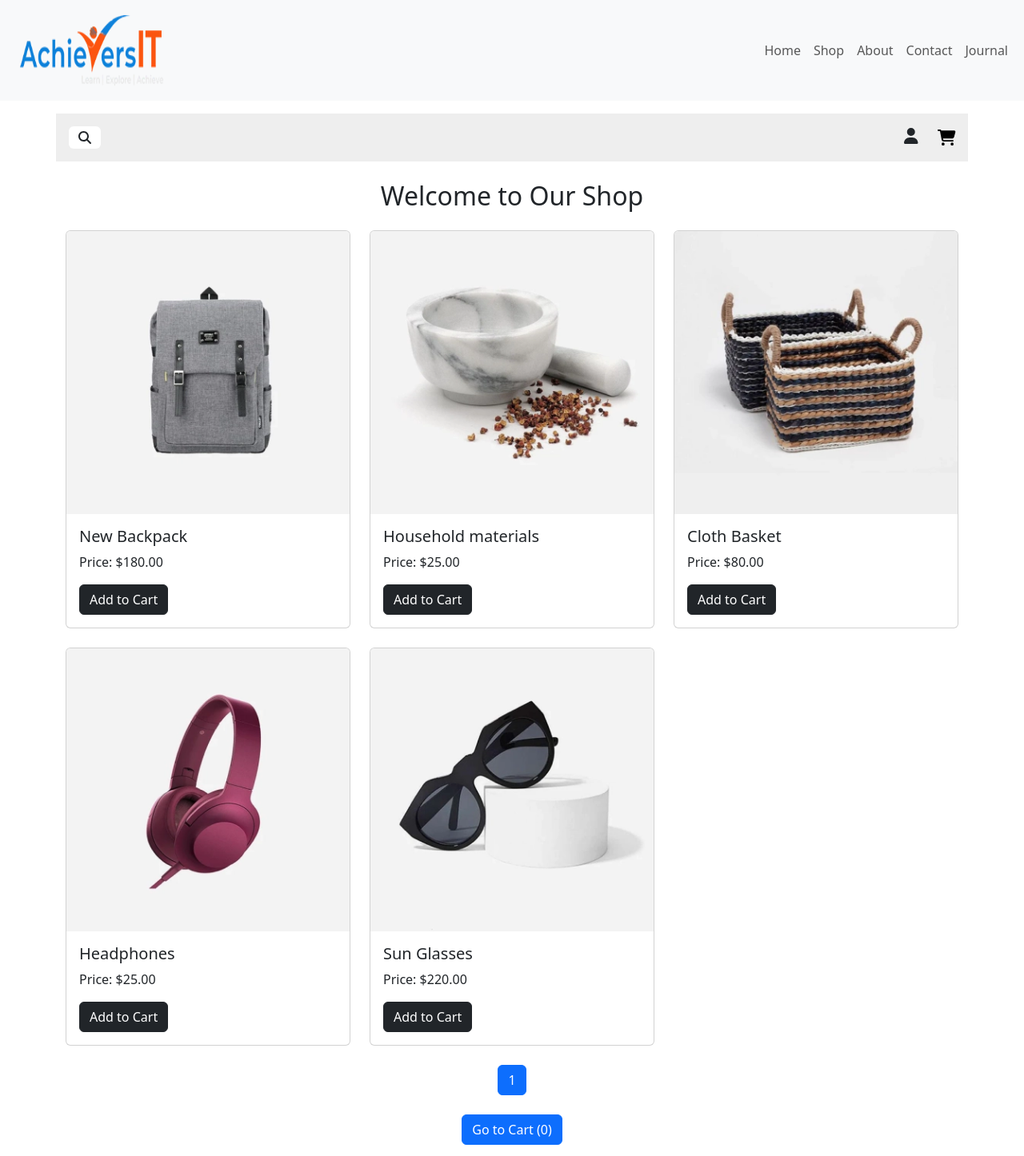
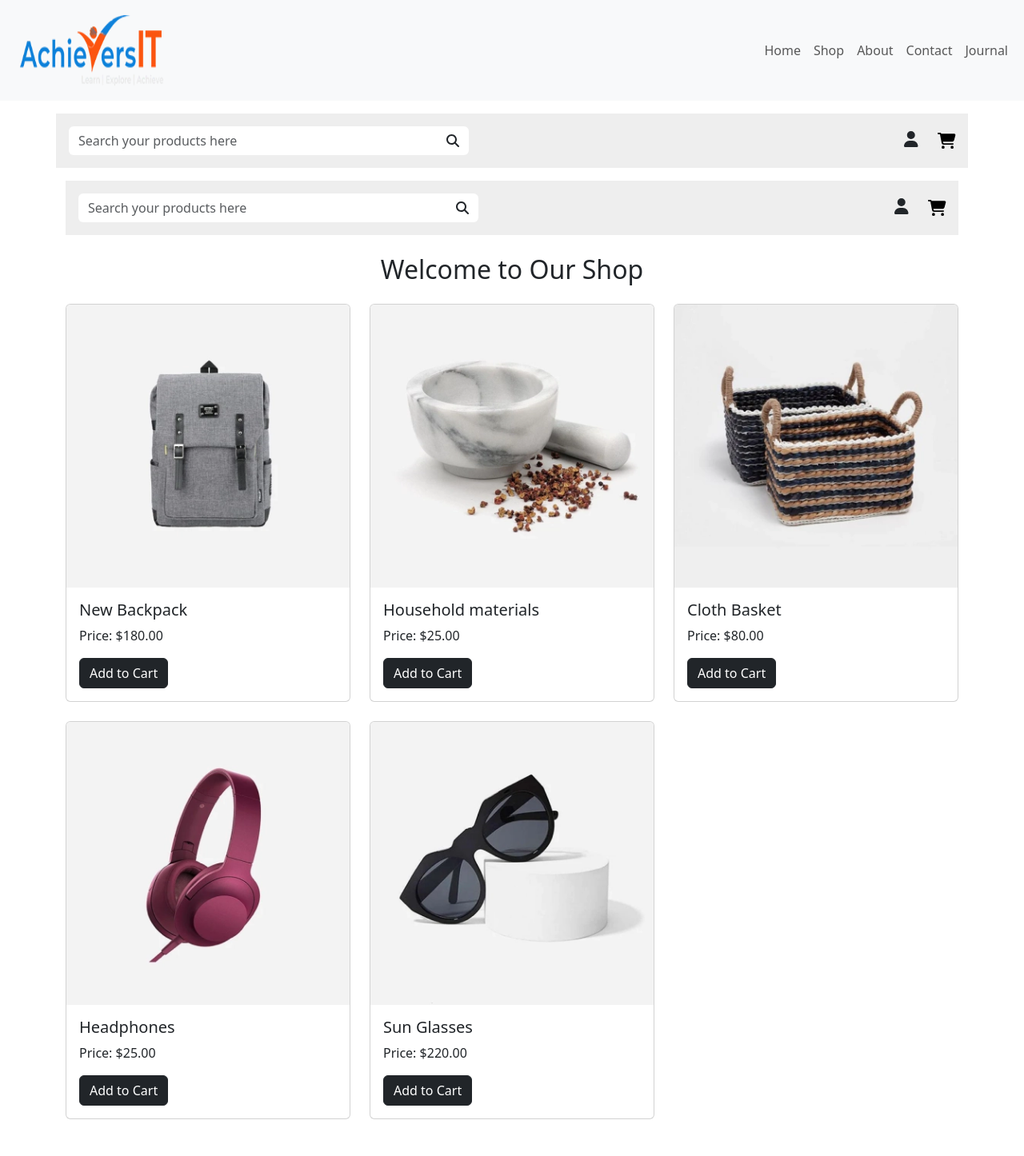
Before and after one commit to SUPRIYAKUKUNURU/TrendVault, a React (Create React App) app: page /shop in a window 1280 px wide. Shown: the top 1446 px of the page at 80% size. Built offline with nearby package versions, Linux system fonts and the light colour scheme.

Commit message:
first commit

```diff
--- a/src/Search.jsx
+++ b/src/Search.jsx
@@ -1,25 +1,39 @@
+import { useState } from "react";
 import { FontAwesomeIcon } from "@fortawesome/react-fontawesome";
 import { faMagnifyingGlass, faShoppingCart, faUser } from "@fortawesome/free-solid-svg-icons";
 import { Link } from "react-router-dom";
 
-const Search = () => {
+const Search = ({ onSearch }) => {
+  const [searchTerm, setSearchTerm] = useState("");
+
+  // Handle Search Input Change
+  const handleSearchChange = (e) => {
+    const term = e.target.value;
+    setSearchTerm(term);
+    onSearch(term); // Pass search term to parent component (Shop)
+  };
 
   return (
     <div className="container mt-3 d-flex justify-content-between align-items-center p-3" style={{ backgroundColor: "#EEEEEE" }}>
-
       <div className="input-group" style={{ maxWidth: "500px" }}>
-        {/* <input type="text" className="form-control border-0" placeholder="Search your products here" style={{ boxShadow: "none" }} /> */}
+        <input
+          type="text"
+          className="form-control border-0"
+          placeholder="Search your products here"
+          style={{ boxShadow: "none" }}
+          value={searchTerm}
+          onChange={handleSearchChange} // Call the function on input change
+        />
         <span className="input-group-text bg-white border-0">
           <FontAwesomeIcon icon={faMagnifyingGlass} />
         </span>
       </div>
       <div className="d-flex gap-4">
         <FontAwesomeIcon icon={faUser} size="lg" />
-        <Link style={{color:"black"}} to="/cart">
-        <FontAwesomeIcon icon={faShoppingCart} size="lg" />
+        <Link style={{ color: "black" }} to="/cart">
+          <FontAwesomeIcon icon={faShoppingCart} size="lg" />
         </Link>
       </div>
-
     </div>
   );
 };
--- a/src/Shop.jsx
+++ b/src/Shop.jsx
@@ -1,83 +1,42 @@
 import { useState } from "react";
 import { Link } from "react-router-dom";
+import Search from "./Search"; // Import the Search component
 import "bootstrap/dist/css/bootstrap.min.css";
 
 // Import Product Images
-import spfOne from "./assets/spfOne.webp";
-import spfTwo from "./assets/spfTwo.webp";
 import spfThree from "./assets/spfThree.webp";
 import spfFour from "./assets/spfFour.webp";
-
-import bestSellerOne from "./assets/bestSellerOne.webp";
 import bestSellerTwo from "./assets/bestSellerTwo.webp";
 import bestSellerThree from "./assets/bestSellerThree.webp";
-import bestSellerFour from "./assets/bestSellerFour.webp";
-
-import newArrOne from "./assets/newArrOne.webp";
-import newArrTwo from "./assets/newArrTwo.webp";
 import newArrThree from "./assets/newArrThree.webp";
-import newArrFour from "./assets/newArrFour.webp";
 
 // Product Data
 export const products = [
-  {
-    _id: 1006,
-    img: bestSellerTwo,
-    productName: "New Backpack",
-    price: "180.00",
-    color: "Gray",
-    badge: false,
-    des: "Lorem ipsum dolor sit amet consectetur adipisicing elit. Hic excepturi quibusdam odio deleniti reprehenderit facilis.",
-  },
-  {
-    _id: 1007,
-    img: bestSellerThree,
-    productName: "Household materials",
-    price: "25.00",
-    color: "Mixed",
-    badge: true,
-    des: "Lorem ipsum dolor sit amet consectetur adipisicing elit. Hic excepturi quibusdam odio deleniti reprehenderit facilis.",
-  },
-  {
-    _id: 1042,
-    img: newArrThree,
-    productName: "Cloth Basket",
-    price: "80.00",
-    color: "Mixed",
-    badge: true,
-    des: "Lorem ipsum dolor sit amet consectetur adipisicing elit. Hic excepturi quibusdam odio deleniti reprehenderit facilis.",
-  },
-  {
-    _id: 1043,
-    img: spfThree,
-    productName: "Headphones",
-    price: "25.00",
-    color: "Mixed",
-    badge: true,
-    des: "Lorem ipsum dolor sit amet consectetur adipisicing elit. Hic excepturi quibusdam odio deleniti reprehenderit facilis.",
-  },
-  {
-    _id: 1044,
-    img: spfFour,
-    productName: "Sun Glasses",
-    price: "220.00",
-    color: "Black",
-    badge: true,
-    des: "Lorem ipsum dolor sit amet consectetur adipisicing elit. Hic excepturi quibusdam odio deleniti reprehenderit facilis.",
-  },
+  { _id: 1006, img: bestSellerTwo, productName: "New Backpack", price: "180.00", color: "Gray", badge: false },
+  { _id: 1007, img: bestSellerThree, productName: "Household materials", price: "25.00", color: "Mixed", badge: true },
+  { _id: 1042, img: newArrThree, productName: "Cloth Basket", price: "80.00", color: "Mixed", badge: true },
+  { _id: 1043, img: spfThree, productName: "Headphones", price: "25.00", color: "Mixed", badge: true },
+  { _id: 1044, img: spfFour, productName: "Sun Glasses", price: "220.00", color: "Black", badge: true },
 ];
 
 const Shop = () => {
   const [currentPage, setCurrentPage] = useState(1);
   const [cart, setCart] = useState([]);
+  const [searchTerm, setSearchTerm] = useState("");
 
   const productsPerPage = 6;
-  const totalPages = Math.ceil(products.length / productsPerPage);
+
+  // Filtered Products based on Search
+  const filteredProducts = products.filter((product) =>
+    product.productName.toLowerCase().includes(searchTerm.toLowerCase())
+  );
+
+  const totalPages = Math.ceil(filteredProducts.length / productsPerPage);
 
   // Pagination Logic
   const indexOfLastProduct = currentPage * productsPerPage;
   const indexOfFirstProduct = indexOfLastProduct - productsPerPage;
-  const currentProducts = products.slice(indexOfFirstProduct, indexOfLastProduct);
+  const currentProducts = filteredProducts.slice(indexOfFirstProduct, indexOfLastProduct);
 
   // Add to Cart Function
   const addToCart = (product) => {
@@ -102,14 +61,17 @@ const Shop = () => {
 
   return (
     <div className="container">
+      {/* Include the Search Component */}
+      <Search onSearch={setSearchTerm} />
+
       <h2 className="text-center my-4">Welcome to Our Shop</h2>
 
       {/* Product Cards */}
       <div className="row">
-        {currentProducts.map((product) => (
+        {currentProducts.length > 0 ? (
+          currentProducts.map((product) => (
             <div key={product._id} className="col-md-4 mb-4">
               <div className="card">
-              {/* Clicking on Image Redirects to Product Details */}
                 <Link to={`/product/${product._id}`} state={{ product }}>
                   <img src={product.img} className="card-img-top" alt={product.productName} />
                 </Link>
@@ -122,21 +84,30 @@ const Shop = () => {
                 </div>
               </div>
             </div>
-        ))}
+          ))
+        ) : (
+          <h4 className="text-center">No products found</h4>
+        )}
       </div>
 
       {/* Pagination */}
+      {filteredProducts.length > productsPerPage && (
         <nav>
           <ul className="pagination justify-content-center">
             {[...Array(totalPages)].map((_, index) => (
               <li key={index} className={`page-item ${currentPage === index + 1 ? "active" : ""}`}>
-              <button onClick={() => setCurrentPage(index + 1)} className="page-link" disabled={currentPage === index + 1}>
+                <button
+                  onClick={() => setCurrentPage(index + 1)}
+                  className="page-link"
+                  disabled={currentPage === index + 1}
+                >
                   {index + 1}
                 </button>
               </li>
             ))}
           </ul>
         </nav>
+      )}
 
       {/* Cart Link */}
       <div className="text-center mt-4">
```
Lines whose indentation alone changed are shown as unchanged.
